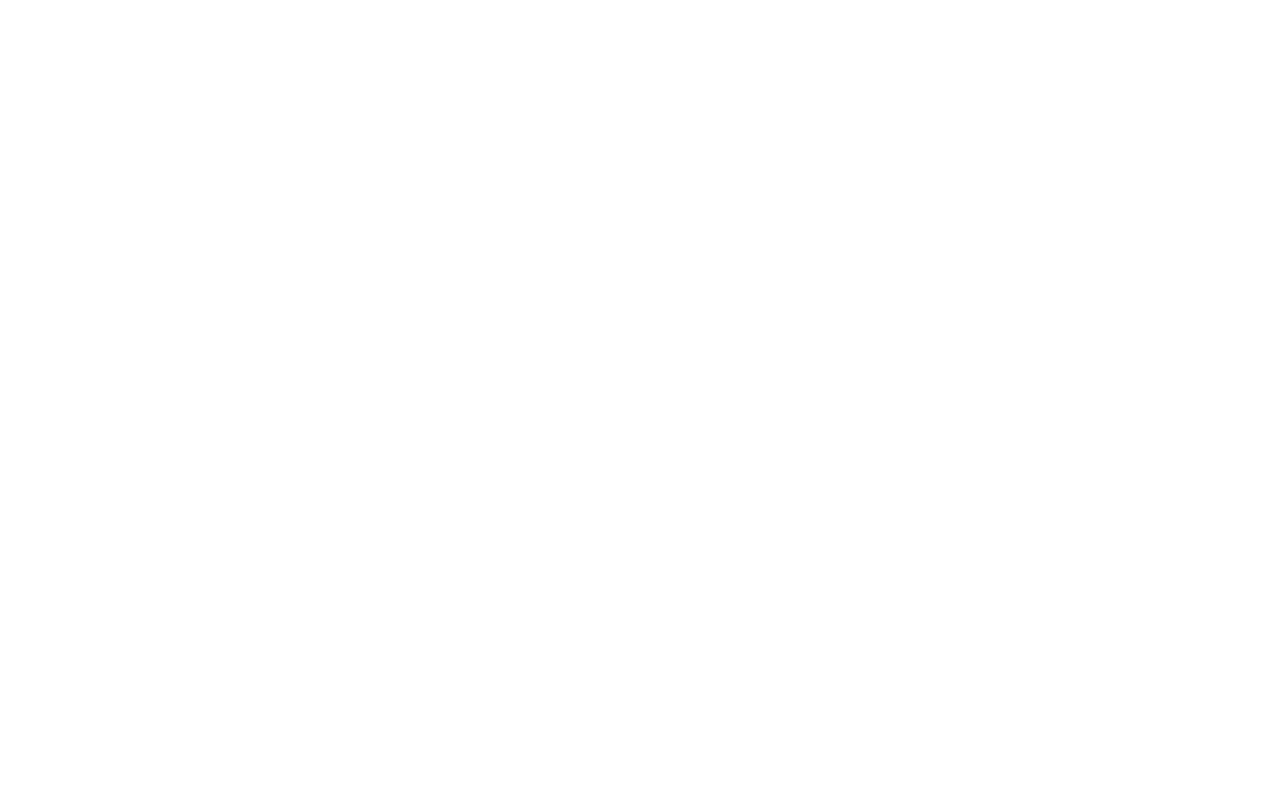
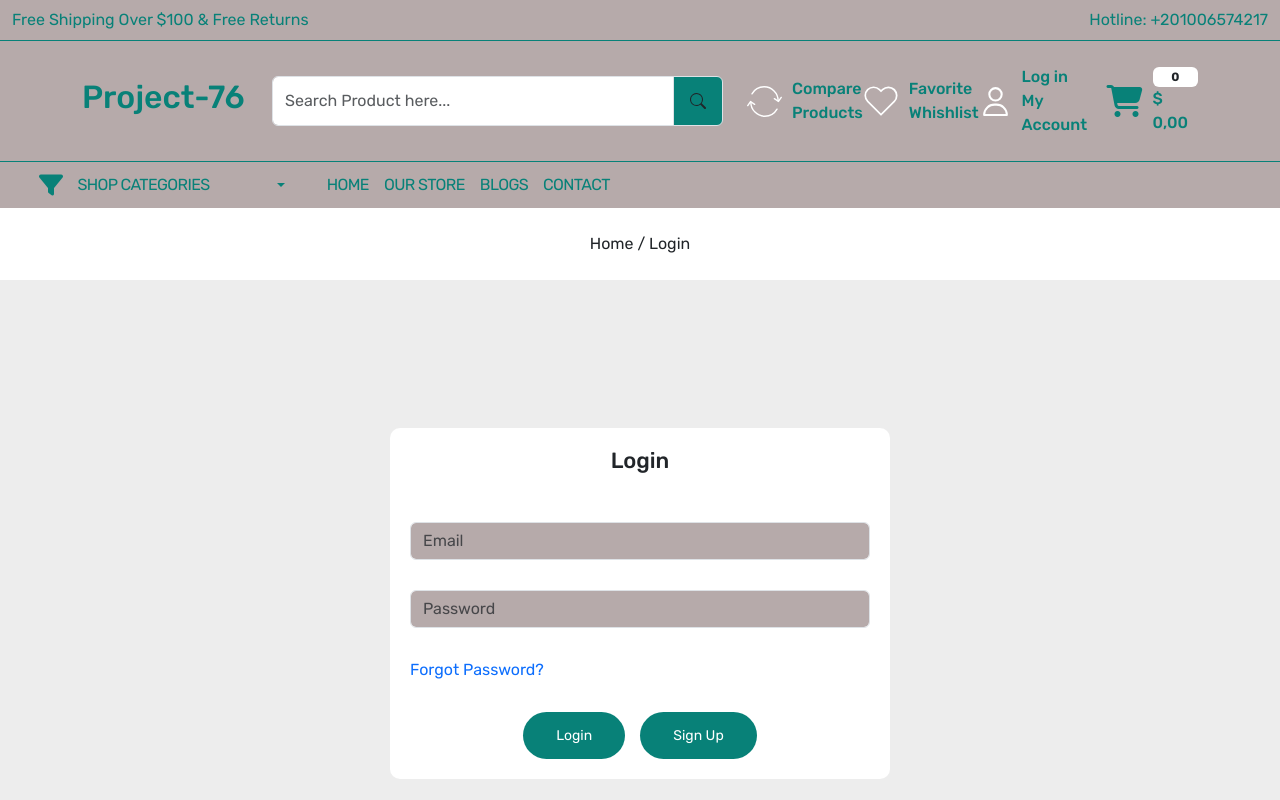
Before and after one commit to MazenUcef/project1976, a React (Create React App) app: page /login in a window 1280 px wide. Before the commit this address had no page. Shown: the top 800 px of the page. Built offline with nearby package versions, Linux system fonts and the light colour scheme.

Commit message:
last one

```diff
--- a/src/App.css
+++ b/src/App.css
@@ -653,6 +653,28 @@
   font-weight: 400;
 }
 
+/*end of compare products page */
 
 
-/*end of compare products page */
+/* auth card */
+.auth-card{
+  padding: 20px;
+  background-color: white;
+  width: 500px;
+  margin: 100px auto;
+  border-radius: 10px;
+  -webkit-border-radius: 10px;
+  -moz-border-radius: 10px;
+  -ms-border-radius: 10px;
+  -o-border-radius: 10px;
+}
+.auth-card form div input{
+  background-color: var(--color-b6aaaa-bg);
+}
+.auth-card h3{
+  font-size: 22px;
+  font-weight: 500;
+  height: 50px;
+  border-color: transparent;
+}
+/* end ofauth card */
--- a/src/App.js
+++ b/src/App.js
@@ -9,6 +9,7 @@
 import Blogs from './pages/Blogs';
 import CompareProduct from './pages/CompareProduct';
 import Wishlist from './pages/Wishlist';
+import Login from './pages/Login';
 
 
 function App() {
@@ -24,6 +25,7 @@
     <Route path='/blogs' element={<Blogs/>}/>
     <Route path='/compare-product' element={<CompareProduct/>}/>
     <Route path='/wishlist' element={<Wishlist/>}/>
+    <Route path='/login' element={<Login/>}/>
     </Route>
     </Routes>
     </BrowserRouter>
--- /dev/null
+++ b/src/pages/Login.js
@@ -0,0 +1,43 @@
+import React from 'react'
+import BreadCrum from '../components/BreadCrum'
+import Meta from '../components/Meta'
+import { Link } from 'react-router-dom'
+
+
+
+const Login = () => {
+  return (
+<>
+<Meta title = {"Login"}/>
+<BreadCrum title ='Login'/>
+<div className='login-wrapper py-5 home-wrapper-2'>
+    <div className='container-xxl'>
+        <div className='row'>
+            <div className='col-12'>
+                <div className='auth-card'>
+                    <h3 className='text-center mb-4'>Login</h3>
+                    <form action='' className='d-flex flex-column gap-30'>
+                        <div>
+                            <input type='email' name='email' placeholder='Email' className='form-control'/>
+                        </div>
+                        <div>
+                            <input type='password' name='password' placeholder='Password' className='form-control'/>
+                        </div>
+                        <div>
+                            <Link to='/forgot-password'>Forgot Password?</Link>
+                        </div>
+                        <div className='d-flex justify-content-center align-items-center gap-15'>
+                            <button className='button border-0'>Login</button>
+                            <Link to='/forgot-password' className='button signup'>Sign Up</Link>
+                        </div>
+                    </form>
+                </div>
+            </div>
+        </div>
+    </div>
+</div>
+</>
+  )
+}
+
+export default Login
```
Also changed, not shown: src/pages/Forgotpass.js (added, +11 -0 lines), src/pages/Signup.js (added, +11 -0 lines).
